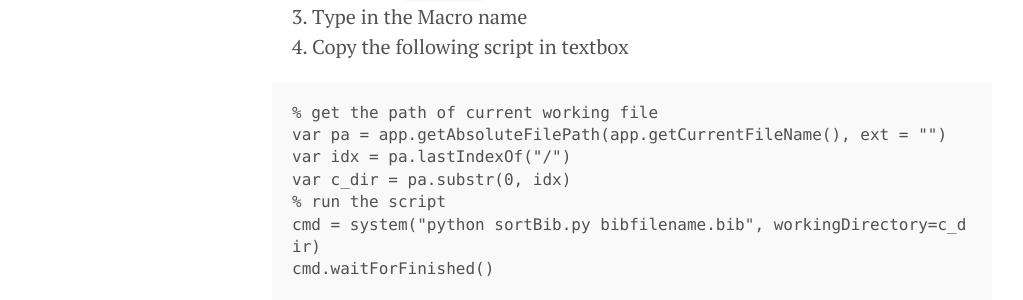
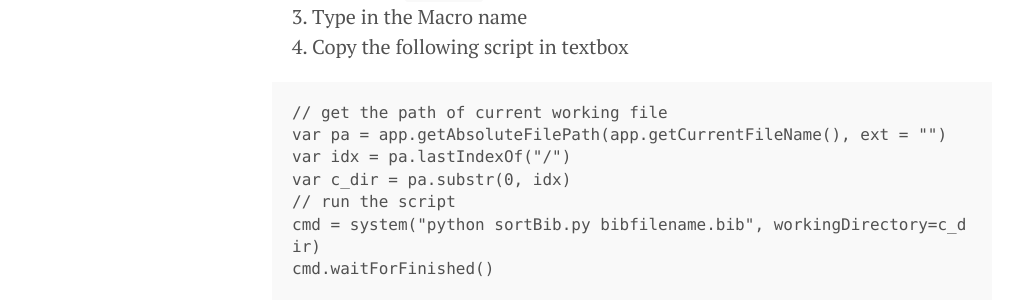
Before and after one commit to andali89/blog, a Jekyll site: the page built from _posts/2024-06-07-sort-bib-references.md, in a window 1280 px wide. Shown: the part 813-1113 px from the top of the page, without its empty margins (8-1031 px from the left). Built offline with Jekyll 4.4.1, drawn with Linux system fonts in a browser that asks for light colours.

Commit message:
update posts

````diff
--- a/_posts/2024-06-07-sort-bib-references.md
+++ b/_posts/2024-06-07-sort-bib-references.md
@@ -27,12 +27,12 @@
 4. Copy the following script in textbox
 
 
-```Matlab
-% get the path of current working file
+```Javascript
+// get the path of current working file
 var pa = app.getAbsoluteFilePath(app.getCurrentFileName(), ext = "")
 var idx = pa.lastIndexOf("/")
 var c_dir = pa.substr(0, idx)
-% run the script
+// run the script
 cmd = system("python sortBib.py bibfilename.bib", workingDirectory=c_dir)
 cmd.waitForFinished()
 ```
````
